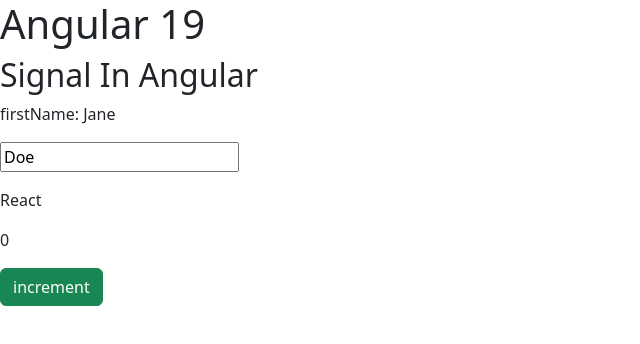
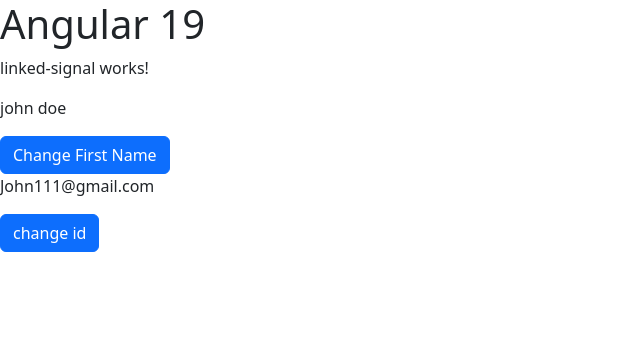
Before and after one commit to Tran-Anh-Quang/angular19Tutorial, an Angular app: page / in a window 1280 px wide. Shown: the top 344 px of the page, without its empty margins (0-640 px from the left). Built offline with nearby package versions, Linux system fonts and the light colour scheme.

Commit message:
part-8: linked signal sample

```diff
--- a/src/app/app.component.html
+++ b/src/app/app.component.html
@@ -1,2 +1,2 @@
 <h1>Angular 19</h1>
-<app-signal></app-signal>
+<app-linked-signal></app-linked-signal>
--- a/src/app/app.component.ts
+++ b/src/app/app.component.ts
@@ -1,11 +1,12 @@
 import { Component } from '@angular/core';
 import { ControlStatementComponent } from "./components/control-statement/control-statement.component";
 import { SignalComponent } from "./components/signal/signal.component";
+import { LinkedSignalComponent } from "./components/linked-signal/linked-signal.component";
 
 
 @Component({
   selector: 'app-root',
-  imports: [ControlStatementComponent, SignalComponent],
+  imports: [ControlStatementComponent, SignalComponent, LinkedSignalComponent],
   templateUrl: './app.component.html',
   styleUrl: './app.component.css'
 })
--- /dev/null
+++ b/src/app/components/linked-signal/linked-signal.component.html
@@ -0,0 +1,15 @@
+<p>linked-signal works!</p>
+
+<p>
+    {{fullName()}}
+</p>
+
+<button class="btn btn-primary" (click)="changeFirstName()">
+    Change First Name
+</button>
+
+<p>{{email()}}</p>
+
+<button class="btn btn-primary" (click)="changeId()">
+    change id
+</button>
--- /dev/null
+++ b/src/app/components/linked-signal/linked-signal.component.ts
@@ -0,0 +1,46 @@
+import { Component, linkedSignal, signal } from '@angular/core';
+
+@Component({
+  selector: 'app-linked-signal',
+  imports: [],
+  templateUrl: './linked-signal.component.html',
+  styleUrl: './linked-signal.component.css'
+})
+export class LinkedSignalComponent {
+
+  firstName = signal('john');
+
+  lastName = signal('doe');
+
+  fullName = linkedSignal({
+    source: this.firstName,
+    computation: (newOptions, previous) => {
+      debugger;
+      const fullName = newOptions + ' ' + this.lastName();
+      return fullName;
+    }
+  })
+
+  user = signal({
+    id: '111',
+    firstName: 'John'
+  })
+
+  email = linkedSignal({
+    source: this.user,
+    computation: (user: any) => `${user.firstName + user.id}@gmail.com`,
+    equal: (a: any, b: any) => a.id !== b.id
+  })
+
+  changeFirstName() {
+    this.firstName.set('Jane');
+  }
+
+  changeId() {
+    this.user.set({
+      id: '222',
+      firstName: 'Jane'
+    })
+  }
+
+}
```
Also changed, not shown: src/app/components/linked-signal/linked-signal.component.css (added), 1 other file (tests, documents, lock files or other folders).
